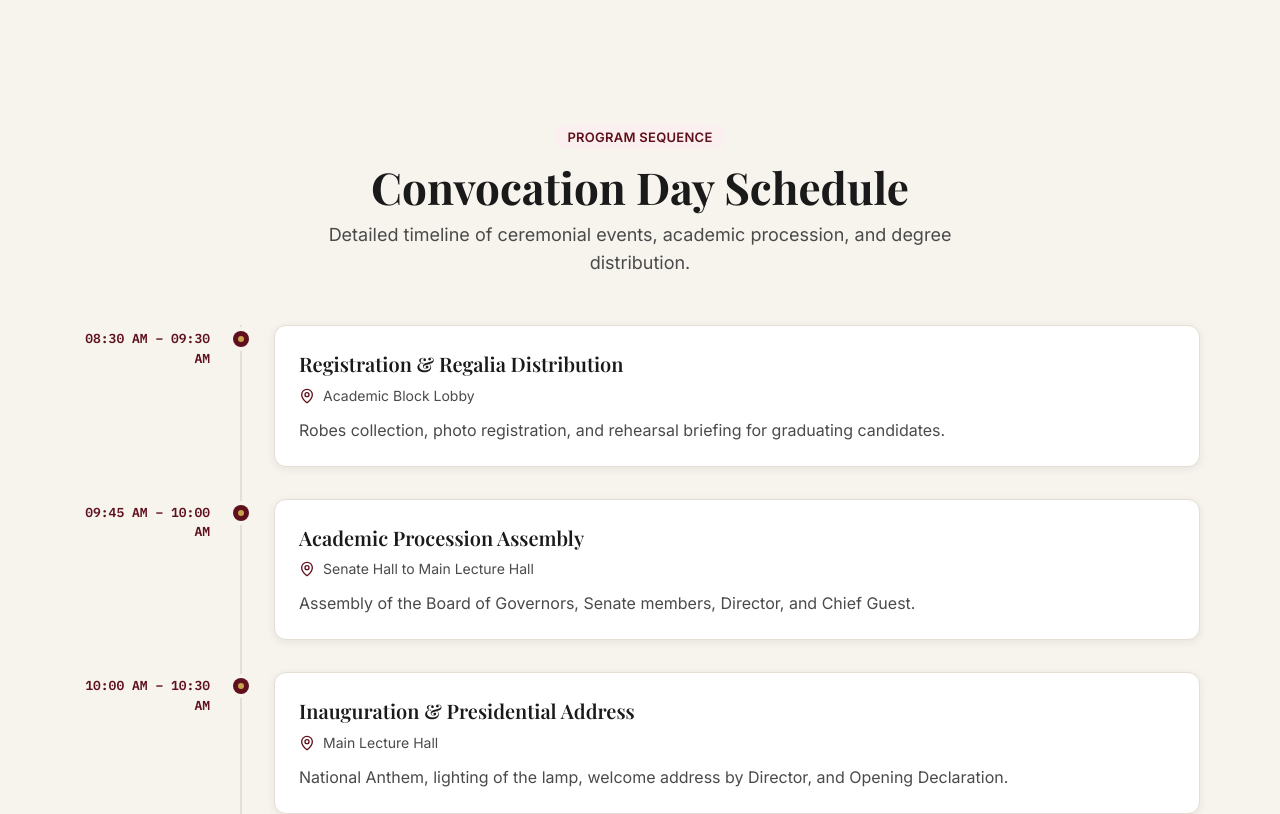
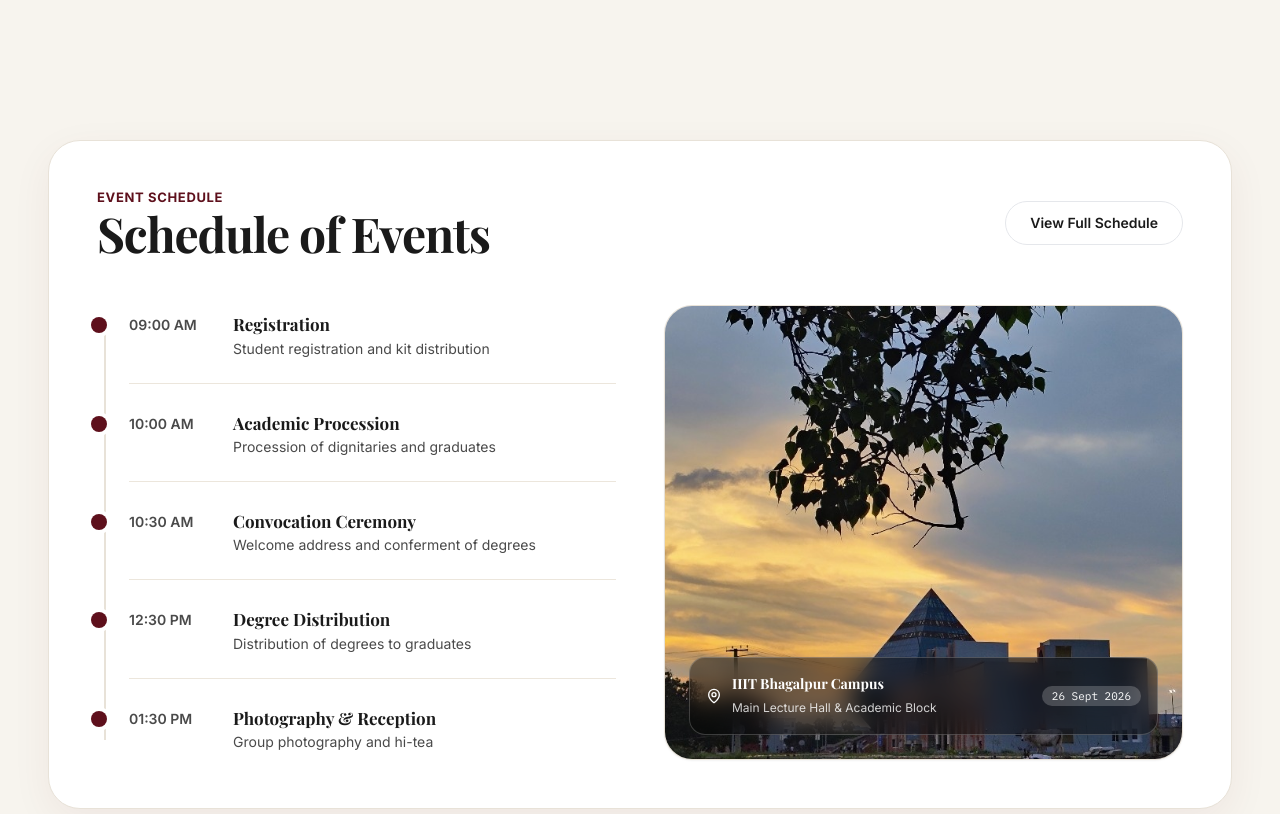
Before and after one commit to code-yashkumar/Convocation-iiitbh, a React (Vite) app: page / in a window 1280 px wide. Shown: the part 1760-2574 px from the top of the page. Built offline with nearby package versions, Linux system fonts and the light colour scheme; a web font is replaced by a local one.

Commit message:
Redesign Schedule section matching mockup with 2-column layout (left vertical event timeline and right IIIT Bhagalpur campus photo)

```diff
--- a/src/sections/Schedule/index.jsx
+++ b/src/sections/Schedule/index.jsx
@@ -1,90 +1,243 @@
-import React from 'react';
-import { Clock, MapPin, CheckCircle2 } from 'lucide-react';
-import Card from '../../components/ui/Card';
+import React, { useState } from 'react';
+import { Clock, MapPin, Calendar, FileText, ArrowRight, Download, X, Sparkles } from 'lucide-react';
+import Modal from '../../components/ui/Modal';
+import Button from '../../components/ui/Button';
 
-const SCHEDULE_DATA = [
+const SUMMARY_SCHEDULE = [
+  {
+    id: 1,
+    time: '09:00 AM',
+    title: 'Registration',
+    description: 'Student registration and kit distribution',
+  },
+  {
+    id: 2,
+    time: '10:00 AM',
+    title: 'Academic Procession',
+    description: 'Procession of dignitaries and graduates',
+  },
+  {
+    id: 3,
+    time: '10:30 AM',
+    title: 'Convocation Ceremony',
+    description: 'Welcome address and conferment of degrees',
+  },
+  {
+    id: 4,
+    time: '12:30 PM',
+    title: 'Degree Distribution',
+    description: 'Distribution of degrees to graduates',
+  },
+  {
+    id: 5,
+    time: '01:30 PM',
+    title: 'Photography & Reception',
+    description: 'Group photography and hi-tea',
+  },
+];
+
+const DETAILED_SCHEDULE = [
   {
     time: '08:30 AM – 09:30 AM',
     title: 'Registration & Regalia Distribution',
     venue: 'Academic Block Lobby',
-    details: 'Robes collection, photo registration, and rehearsal briefing for graduating candidates.',
+    details: 'Robes & stoles collection, photo registration, and rehearsal briefing for graduating candidates.',
   },
   {
     time: '09:45 AM – 10:00 AM',
     title: 'Academic Procession Assembly',
-    venue: 'Senate Hall to Main Lecture Hall',
-    details: 'Assembly of the Board of Governors, Senate members, Director, and Chief Guest.',
+    venue: 'Academic Corridor to Main Lecture Hall',
+    details: 'Assembly and ceremonial entry of the Board of Governors, Senate members, Director, and Chief Guest.',
   },
   {
     time: '10:00 AM – 10:30 AM',
     title: 'Inauguration & Presidential Address',
     venue: 'Main Lecture Hall',
-    details: 'National Anthem, lighting of the lamp, welcome address by Director, and Opening Declaration.',
+    details: 'National Anthem, Vedic invocation, lighting of the lamp (Deep Prajwalan), welcome address by Director, and Opening Declaration.',
   },
   {
     time: '10:30 AM – 11:15 AM',
     title: 'Convocation Address by Chief Guest',
     venue: 'Main Lecture Hall',
-    details: 'Keynote address by the Chief Guest to the graduating batch.',
+    details: 'Keynote address by Prof. T N Singh (Director, IIT Patna) to the graduating batch and assembly.',
   },
   {
     time: '11:15 AM – 01:15 PM',
     title: 'Conferment of Degrees & Medals Awarding',
     venue: 'Main Lecture Hall',
-    details: 'Presentation of B.Tech, M.Tech, and Ph.D. degrees, President Gold Medal, and Institute Medals.',
+    details: 'Presentation of B.Tech, M.Tech, and Ph.D. degrees, President Gold Medal, Director Gold Medal, and Institute Medals.',
   },
   {
     time: '01:15 PM – 02:30 PM',
     title: 'Convocation Lunch & Photo Sessions',
-    venue: 'Institute Lawn',
-    details: 'Celebratory lunch with faculty, graduates, and their accompanying parents.',
+    venue: 'Institute Lawn Pavilion',
+    details: 'Celebratory fellowship lunch and batch photography with faculty, graduates, and accompanying parents.',
   },
 ];
 
 export function ScheduleSection() {
+  const [isFullScheduleOpen, setIsFullScheduleOpen] = useState(false);
+
   return (
-    <section className="py-16 max-w-container mx-auto px-5 sm:px-10 lg:px-20 scroll-mt-20 sm:scroll-mt-24" id="schedule">
-      <div className="text-center max-w-2xl mx-auto mb-12">
-        <div className="inline-flex items-center gap-2 px-3 py-1 rounded-sm bg-maroon-050 mb-3">
-          <span className="type-label text-maroon-900 uppercase">Program Sequence</span>
+    <section className="w-full py-16 sm:py-20 bg-cream-100 relative scroll-mt-20 sm:scroll-mt-24" id="schedule">
+      <div className="max-w-[1400px] mx-auto px-6 sm:px-10 lg:px-12">
+
+        {/* Main Schedule Container Card */}
+        <div className="bg-white rounded-[28px] sm:rounded-[32px] border border-[#E8E2D8] shadow-[0_12px_40px_rgba(94,16,28,0.06)] p-6 sm:p-10 lg:p-12 overflow-hidden">
+
+          {/* Header Row */}
+          <div className="flex flex-col sm:flex-row sm:items-center justify-between gap-4 mb-8 sm:mb-12">
+            <div>
+              <span className="font-body font-bold text-xs sm:text-[13px] text-maroon-900 tracking-wider uppercase block mb-1">
+                Event Schedule
+              </span>
+              <h2 className="font-display font-bold text-3xl sm:text-4xl lg:text-5xl text-charcoal-900 tracking-tight">
+                Schedule of Events
+              </h2>
+            </div>
+
+            <div>
+              <button
+                type="button"
+                onClick={() => setIsFullScheduleOpen(true)}
+                className="inline-flex items-center justify-center min-h-[44px] px-6 rounded-pill bg-white border border-maroon-900/30 text-charcoal-900 hover:text-maroon-900 hover:border-maroon-900 hover:bg-cream-050 shadow-xs font-body font-semibold text-sm transition-all cursor-pointer"
+              >
+                View Full Schedule
+              </button>
+            </div>
+          </div>
+
+          {/* 2-Column Grid: Left Timeline + Right College Image */}
+          <div className="grid grid-cols-1 lg:grid-cols-12 gap-8 lg:gap-12 items-stretch">
+
+            {/* Left Column: Timeline List */}
+            <div className="lg:col-span-6 flex flex-col justify-between py-2">
+              <div className="relative pl-6 sm:pl-8 space-y-6 sm:space-y-7 before:content-[''] before:absolute before:left-[7px] before:top-2 before:bottom-3 before:w-[2px] before:bg-[#E8E2D8]">
+                {SUMMARY_SCHEDULE.map((item) => (
+                  <div key={item.id} className="relative group">
+                    {/* Circular Maroon Node with Ring */}
+                    <div className="absolute -left-[30px] sm:-left-[38px] top-1 w-4 h-4 rounded-full bg-maroon-900 ring-4 ring-white shadow-xs flex items-center justify-center">
+                      <span className="w-1.5 h-1.5 rounded-full bg-gold-400" />
+                    </div>
+
+                    {/* Timeline Item Content Row */}
+                    <div className="flex items-start gap-4 sm:gap-6 pb-5 sm:pb-6 border-b border-[#ECE6DC] group-last:border-b-0 group-last:pb-0">
+                      {/* Time */}
+                      <span className="font-body font-semibold text-xs sm:text-sm text-charcoal-600 w-16 sm:w-20 shrink-0 mt-0.5 whitespace-nowrap">
+                        {item.time}
+                      </span>
+
+                      {/* Title & Description */}
+                      <div className="flex flex-col min-w-0">
+                        <h3 className="font-display font-bold text-base sm:text-[17px] text-charcoal-900 leading-snug group-hover:text-maroon-900 transition-colors">
+                          {item.title}
+                        </h3>
+                        <p className="font-body text-charcoal-600 text-xs sm:text-sm mt-0.5 leading-relaxed">
+                          {item.description}
+                        </p>
+                      </div>
+                    </div>
+                  </div>
+                ))}
+              </div>
+            </div>
+
+            {/* Right Column: College Campus Side Image */}
+            <div className="lg:col-span-6 flex items-center">
+              <div className="relative w-full h-[320px] sm:h-[380px] lg:h-full min-h-[340px] rounded-[24px] sm:rounded-[28px] overflow-hidden border border-[#E8E2D8] shadow-sm bg-cream-100 group">
+                <img
+                  src="/assets/iiitbh-campus-schedule.jpg"
+                  alt="IIIT Bhagalpur Permanent Campus at Sunset"
+                  className="w-full h-full object-cover object-center group-hover:scale-105 transition-transform duration-700 select-none"
+                />
+
+                {/* Subtle Gradient Shadow Overlay at Bottom */}
+                <div className="absolute inset-0 bg-gradient-to-t from-charcoal-950/70 via-charcoal-950/10 to-transparent pointer-events-none" />
+
+                {/* Campus Location Caption Badge */}
+                <div className="absolute bottom-4 left-4 right-4 sm:bottom-6 sm:left-6 sm:right-6 p-3 sm:p-4 rounded-2xl bg-black/40 backdrop-blur-md border border-white/20 text-white flex items-center justify-between gap-3">
+                  <div className="flex items-center gap-2.5">
+                    <MapPin className="w-4 h-4 text-gold-400 shrink-0" />
+                    <div>
+                      <h4 className="font-display font-bold text-xs sm:text-sm text-white leading-tight">
+                        IIIT Bhagalpur Campus
+                      </h4>
+                      <span className="font-body text-[11px] sm:text-xs text-white/80">
+                        Main Lecture Hall & Academic Block
+                      </span>
+                    </div>
+                  </div>
+                  <span className="text-[11px] font-mono px-2.5 py-0.5 rounded-full bg-white/20 text-white shrink-0 hidden sm:inline-block">
+                    26 Sept 2026
+                  </span>
+                </div>
+              </div>
+            </div>
+
+          </div>
+
         </div>
-        <h2 className="type-display-lg text-text-default">Convocation Day Schedule</h2>
-        <p className="type-body-lg text-text-muted mt-2">
-          Detailed timeline of ceremonial events, academic procession, and degree distribution.
-        </p>
+
       </div>
 
-      <div className="relative border-l-2 border-border ml-4 sm:ml-32 md:ml-40 space-y-8">
-        {SCHEDULE_DATA.map((item, idx) => (
-          <div key={idx} className="relative pl-6 sm:pl-8 group">
-            {/* Timeline indicator node */}
-            <div className="absolute -left-[9px] top-1.5 w-4 h-4 rounded-full bg-maroon-900 ring-4 ring-bg-page flex items-center justify-center">
-              <span className="w-1.5 h-1.5 rounded-full bg-gold-500" />
+      {/* Comprehensive Detailed Schedule Modal */}
+      {isFullScheduleOpen && (
+        <Modal
+          isOpen={isFullScheduleOpen}
+          onClose={() => setIsFullScheduleOpen(false)}
+          title="Complete Convocation Day Schedule"
+          size="lg"
+        >
+          <div className="space-y-6">
+            <div className="p-4 rounded-2xl bg-cream-050 border border-border flex items-center justify-between text-xs font-body text-charcoal-700">
+              <span className="flex items-center gap-2">
+                <Calendar className="w-4 h-4 text-maroon-900" />
+                <span>Date: <strong>26 September 2026 (Saturday)</strong></span>
+              </span>
+              <span className="flex items-center gap-2">
+                <MapPin className="w-4 h-4 text-maroon-900" />
+                <span>Venue: <strong>Main Lecture Hall</strong></span>
+              </span>
             </div>
 
-            {/* Time label on desktop left */}
-            <div className="sm:absolute sm:-left-40 sm:top-1 sm:w-32 sm:text-right font-mono text-[13px] font-semibold text-maroon-900 pb-1 sm:pb-0">
-              {item.time}
+            {/* Timeline in Modal */}
+            <div className="relative pl-6 space-y-6 before:content-[''] before:absolute before:left-[7px] before:top-2 before:bottom-3 before:w-[2px] before:bg-border">
+              {DETAILED_SCHEDULE.map((item, idx) => (
+                <div key={idx} className="relative">
+                  {/* Node */}
+                  <div className="absolute -left-[30px] top-1 w-3.5 h-3.5 rounded-full bg-maroon-900 ring-4 ring-white" />
+
+                  <div className="space-y-1">
+                    <div className="flex flex-wrap items-center justify-between gap-2">
+                      <span className="font-mono text-xs font-bold text-maroon-900">
+                        {item.time}
+                      </span>
+                      <span className="text-xs font-body text-charcoal-500">
+                        {item.venue}
+                      </span>
+                    </div>
+
+                    <h4 className="font-display font-bold text-base text-charcoal-900">
+                      {item.title}
+                    </h4>
+
+                    <p className="font-body text-charcoal-600 text-xs sm:text-sm leading-relaxed">
+                      {item.details}
+                    </p>
+                  </div>
+                </div>
+              ))}
             </div>
 
-            {/* Card Content */}
-            <Card variant="standard" className="hover:border-maroon-900/30 transition-colors">
-              <div className="mb-2">
-                <h3 className="type-display-md text-text-default text-[20px] leading-snug">
-                  {item.title}
-                </h3>
-              </div>
-
-              <div className="flex items-center gap-2 text-text-muted type-body-sm mb-3">
-                <MapPin className="w-4 h-4 text-maroon-900" />
-                <span>{item.venue}</span>
-              </div>
-
-              <p className="type-body-md text-text-muted">{item.details}</p>
-            </Card>
+            {/* Footer */}
+            <div className="pt-4 border-t border-border flex items-center justify-end">
+              <Button variant="primary" onClick={() => setIsFullScheduleOpen(false)}>
+                Close Schedule
+              </Button>
+            </div>
           </div>
-        ))}
-      </div>
+        </Modal>
+      )}
     </section>
   );
 }
```
Also changed, not shown: public/assets/iiitbh-campus-schedule.jpg (added).
